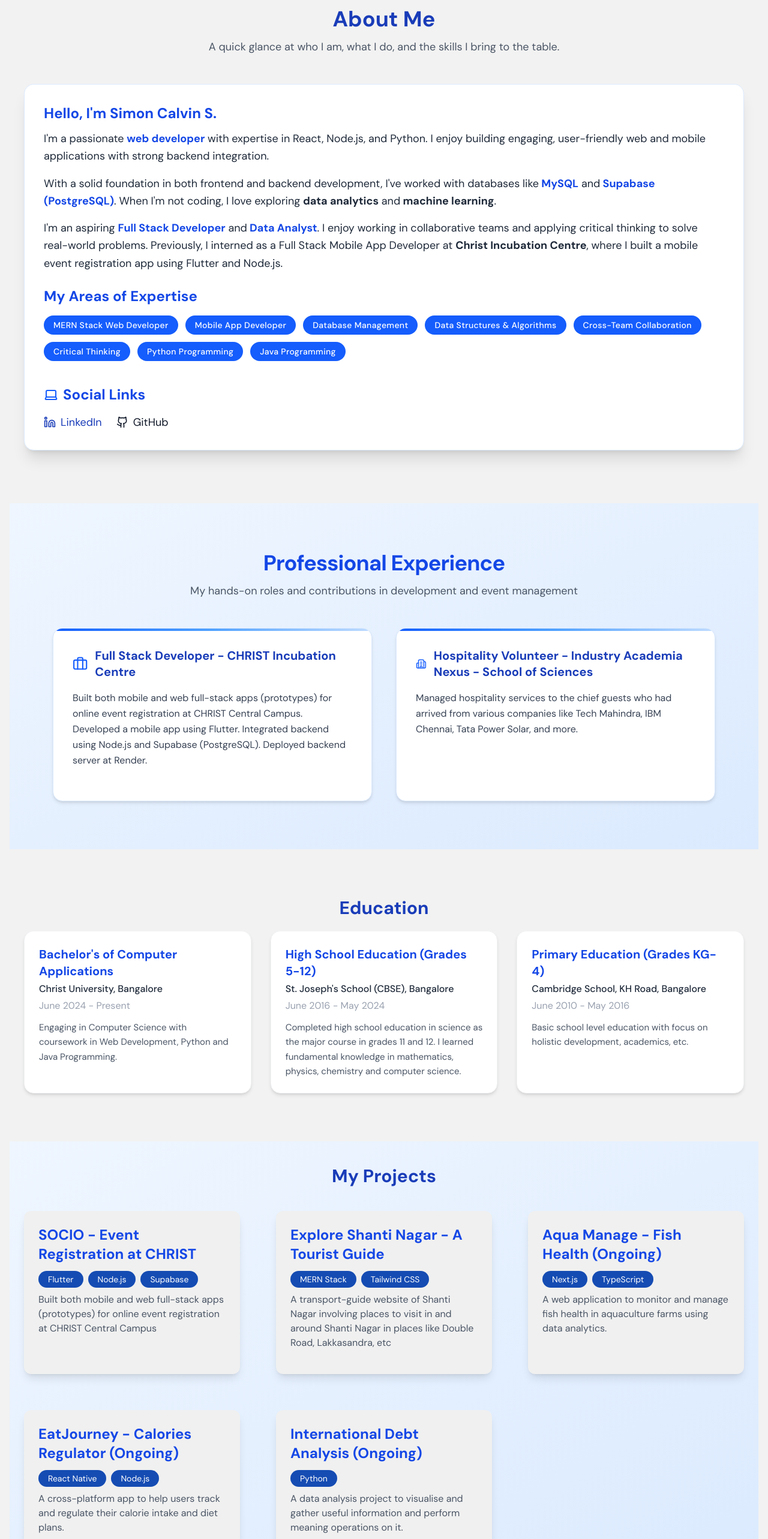
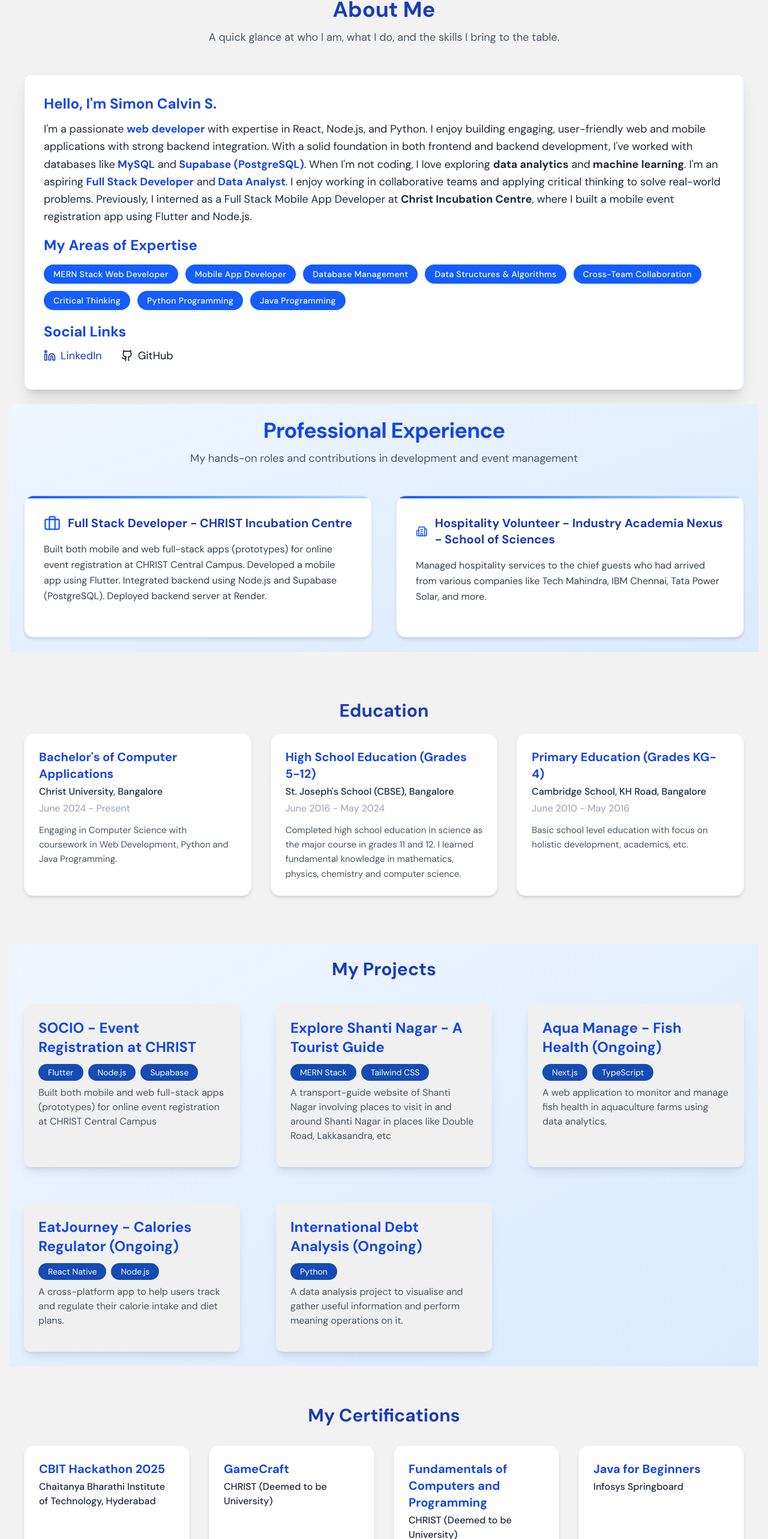
Before and after one commit to SimonCalvinS1/my-portfolio, a React (Vite) app: page / in a window 1280 px wide. Shown: the part 118-2684 px from the top of the page at 60% size. Built offline with nearby package versions, Linux system fonts and the light colour scheme.

Commit message:
add certifications

```diff
--- a/src/components/AboutMe.jsx
+++ b/src/components/AboutMe.jsx
@@ -6,8 +6,8 @@ function AboutMe() {
     "px-4 py-1.5 bg-blue-600 text-white rounded-full text-sm font-medium tracking-wide hover:bg-blue-700 transition-all duration-200";
 
   return (
-    <section id="about" className="py-10">
-      <div className="mx-auto px-6">
+    <section className="py-6">
+      <div id="about" className="mx-auto px-6">
         {/* Section Title */}
         <div className="text-center mb-12">
           <h1 className="text-4xl font-semibold text-blue-800 mb-3">About Me</h1>
@@ -17,24 +17,18 @@ function AboutMe() {
         </div>
 
         {/* Main Content */}
-        <div className="bg-white shadow-xl rounded-2xl p-8 border border-blue-100">
+        <div className="bg-white shadow-xl rounded-xl p-8 border border-blue-100">
           <h2 className="text-2xl font-semibold text-blue-700 mb-3">
             Hello, I'm Simon Calvin S.
           </h2>
           <p className="text-gray-800 text-lg mb-4 leading-relaxed">
             I'm a passionate <span className="font-semibold text-blue-700">web developer</span> with expertise in React, Node.js, and Python.
             I enjoy building engaging, user-friendly web and mobile applications with strong backend integration.
-          </p>
-
-          <p className="text-gray-800 text-lg mb-4 leading-relaxed">
             With a solid foundation in both frontend and backend development, I've worked with databases like
             <span className="font-semibold text-blue-700"> MySQL</span> and
             <span className="font-semibold text-blue-700"> Supabase (PostgreSQL)</span>.
             When I'm not coding, I love exploring <span className="font-semibold">data analytics</span> and
             <span className="font-semibold"> machine learning</span>.
-          </p>
-
-          <p className="text-gray-800 text-lg mb-6 leading-relaxed">
             I'm an aspiring <span className="font-semibold text-blue-700">Full Stack Developer</span> and
             <span className="font-semibold text-blue-700"> Data Analyst</span>.
             I enjoy working in collaborative teams and applying critical thinking to solve real-world problems.
@@ -43,7 +37,7 @@ function AboutMe() {
           </p>
 
           {/* Expertise Section */}
-          <div className="mb-10">
+          <div className="mb-5">
             <h3 className="text-2xl text-blue-700 font-semibold mb-3 flex items-center gap-2">
               My Areas of Expertise
             </h3>
@@ -62,9 +56,7 @@ function AboutMe() {
 
           {/* Social Links */}
           <div>
-            <h3 className="text-2xl text-blue-700 font-semibold mb-4 flex items-center gap-2">
-              <Laptop className="w-6 h-6 text-blue-600" /> Social Links
-            </h3>
+            <h3 className="text-2xl text-blue-700 font-semibold flex items-center gap-1">Social Links</h3>
             <nav className="flex gap-6 text-lg">
               <a
                 href="https://www.linkedin.com/in/simon-calvin-s"
@@ -80,15 +72,13 @@ function AboutMe() {
                 rel="noopener noreferrer"
                 className="flex items-center gap-2 text-gray-900 hover:text-blue-500 transition-colors"
               >
+                <p id="experience" className="mt-12"></p>
                 <Github className="w-5 h-5" /> GitHub
               </a>
             </nav>
           </div>
         </div>
       </div>
-
-      {/* Smooth scroll anchor */}
-      <p id="experience" className="mt-12"></p>
     </section>
   );
 }
--- a/src/components/Certifications.jsx
+++ b/src/components/Certifications.jsx
@@ -2,6 +2,18 @@ import React from "react";
 
 const Certifications = () => {
   const certificationsData = [
+    {
+      title: "CBIT Hackathon 2025",
+      institution: "Chaitanya Bharathi Institute of Technology, Hyderabad",
+    },
+    {
+      title: "GameCraft",
+      institution: "CHRIST (Deemed to be University)",
+    },
+    {
+      title: "Fundamentals of Computers and Programming",
+      institution: "CHRIST (Deemed to be University)",
+    },
     {
       title: "Java for Beginners",
       institution: "Infosys Springboard",
@@ -15,16 +27,24 @@ const Certifications = () => {
       institution: "Infosys Springboard",
     },
     {
-      title: "Introduction to C Programming",
-      institution: "Infosys Springboard",
+      title: "Leadership Skills Development 1",
+      institution: "CHRIST (Deemed to be University)",
+    },
+    {
+      title: "Leadership Skills Development 2",
+      institution: "CHRIST (Deemed to be University)",
+    },
+    {
+      title: "Communication Skills Development 2",
+      institution: "CHRIST (Deemed to be University)",
     },
   ];
 
   return (
-    <div className="py-20">
+    <div className="py-16">
       <div className="mx-auto px-6">
         {/* Section Header */}
-        <h1 className="text-3xl font-semibold text-center text-blue-800 mb-5">
+        <h1 className="text-3xl font-semibold text-center text-blue-800 mb-8">
           My Certifications
         </h1>
 
--- a/src/components/Experience.jsx
+++ b/src/components/Experience.jsx
@@ -18,8 +18,8 @@ function Experience() {
   ];
 
   return (
-    <section className="py-20 bg-gradient-to-br from-blue-50 to-blue-100" id="experience">
-      <div className="max-w-6xl mx-auto px-6">
+    <section className="py-6 bg-gradient-to-br from-blue-50 to-blue-100">
+      <div className="mx-auto px-6">
         {/* Header */}
         <header className="text-center mb-12">
           <h2 className="text-4xl font-semibold text-blue-700 mb-3 tracking-tight">
--- a/src/components/Footer.jsx
+++ b/src/components/Footer.jsx
@@ -3,7 +3,7 @@ import React from 'react';
 function Footer() {
   return (
     <footer className="bottom-0 w-full bg-cyan-700 py-4">
-      <div className="max-w-7xl mx-auto px-5">
+      <div className="max-w-6xl mx-auto">
         <div className="grid grid-cols-3 gap-[300px] mb-3">
           {/* Contact Section */}
           <div>
--- a/src/components/Projects.jsx
+++ b/src/components/Projects.jsx
@@ -40,7 +40,7 @@ function Projects() {
   ];
 
     return (
-    <section className="py-10 bg-gradient-to-br from-blue-50 to-blue-100"> {/* Added margin bottom */}
+    <section className="py-6 bg-gradient-to-br from-blue-50 to-blue-100"> {/* Added margin bottom */}
       <div className="mx-auto px-6">
         <header className="text-3xl text-center text-blue-800 font-semibold mb-4">My Projects</header>
         <br />
```
